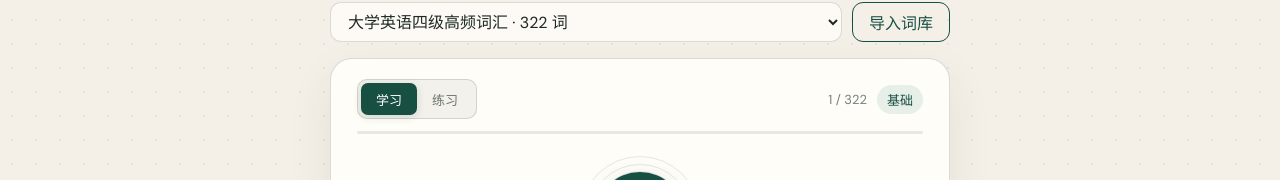
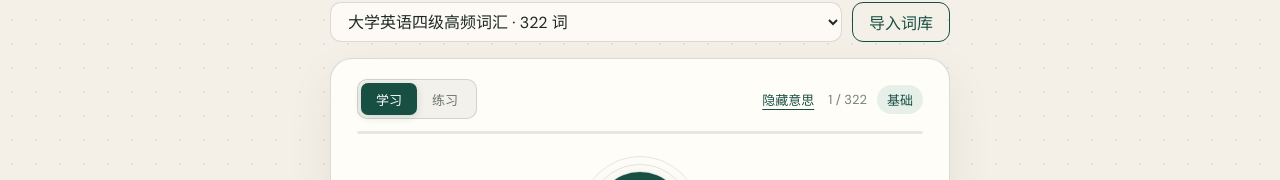
Before and after one commit to RexKing624/echo-spell, a Vue app: page / in a window 1280 px wide. Shown: the part 280-460 px from the top of the page. Built offline with nearby package versions, Linux system fonts and the light colour scheme; a web font is replaced by a local one.

Commit message:
增加意思显示开关

```diff
--- a/src/App.vue
+++ b/src/App.vue
@@ -40,6 +40,9 @@
               <button :class="{ active: studyMode === 'practice' }" type="button" @click="setStudyMode('practice')">{{ t.practice }}</button>
             </div>
             <div class="card-tools">
+              <button class="meaning-toggle" :class="{ active: showMeaning }" type="button" @click="toggleMeaning">
+                {{ showMeaning ? t.hideMeaning : t.showMeaning }}
+              </button>
               <button v-if="sessionMode === 'mistakes'" class="back-to-library" type="button" @click="startSession('all')">{{ t.backToLibrary }}</button>
               <div class="card-meta"><span class="counter">{{ index + 1 }} / {{ shuffled.length }}</span><span class="level" :class="{ mistakes: sessionMode === 'mistakes' }">{{ levelLabel }}</span></div>
             </div>
@@ -55,7 +58,7 @@
             </button>
             <p class="listen-label">{{ t.listen }}</p>
             <button class="slow-toggle" :class="{ active: slowMode }" type="button" @click="toggleSlowMode">{{ slowMode ? t.slowOn : t.slowOff }}</button>
-            <p class="learning-meaning"><span>{{ t.meaning }}</span><strong>{{ currentMeaning }}</strong></p>
+            <p class="learning-meaning" :class="{ hidden: !showMeaning }" :aria-hidden="!showMeaning"><span>{{ t.meaning }}</span><strong>{{ currentMeaning }}</strong></p>
             <label class="answer-label" for="answer">{{ t.answerLabel }}</label>
             <div class="answer-wrap">
               <div v-if="studyMode === 'learn'" class="guided-answer" aria-hidden="true">
@@ -78,7 +81,7 @@
               <p class="result-kicker">{{ result === 'correct' ? t.correct : errorMessage }}</p>
               <div class="word-result" :aria-label="`${t.correctSpelling} ${current.word}`"><span v-for="(part, i) in diff" :key="i" :class="part.type">{{ part.char }}</span></div>
               <p v-if="current.phonetic" class="phonetic">{{ current.phonetic }}</p>
-              <div v-if="studyMode === 'learn'" class="learning-panel">
+              <div v-if="studyMode === 'learn' && showMeaning" class="learning-panel">
                 <div><span class="panel-label">{{ t.meaning }}</span><strong>{{ currentMeaning }}</strong></div>
                 <div v-if="currentTip"><span class="panel-label">{{ t.tip }}</span><p>{{ currentTip }}</p></div>
                 <div v-if="current.example"><span class="panel-label">{{ t.example }}</span><p>{{ current.example }}</p></div>
@@ -115,7 +118,7 @@ const copy = {
     restart: '重新练习', next: '下一个单词', dictionary: '当前词库', importJson: '导入词库', wordUnit: '词',
     imported: '已导入', invalidImport: '无法识别有效词汇，请检查文件内容和格式。', legacyDoc: '旧版 .doc 暂时无法在浏览器中可靠读取，请先另存为 .docx 后再导入。', unsupportedFile: '暂不支持这种文件。可导入 JSON、CSV、TSV、TXT、Excel 或 DOCX。',
     unverifiedWarning: '用户导入词库 · 非 EchoSpell 内置，未经校验。拼写、释义和格式可能不准确，请自行核对。',
-    mode: '学习模式', learn: '学习', practice: '练习', backToLibrary: '回到词库练习', footerLocation: '© 2026 日本 / 东京', learningInstruction: ['照着浅色提示完整输入 全部正确后会自动进入下一词'],
+    mode: '学习模式', learn: '学习', practice: '练习', showMeaning: '显示意思', hideMeaning: '隐藏意思', backToLibrary: '回到词库练习', footerLocation: '© 2026 日本 / 东京', learningInstruction: ['照着浅色提示完整输入 全部正确后会自动进入下一词'],
     close: '很接近。', missing: '你漏掉了', position: '注意这些字母的位置', retry: '再听一次，注意每个音节。',
   },
   ja: {
@@ -128,7 +131,7 @@ const copy = {
     restart: 'もう一度練習', next: '次の単語', dictionary: '単語帳', importJson: '単語帳を読み込む', wordUnit: '語',
     imported: '読み込み完了', invalidImport: '有効な単語を認識できません。ファイルの内容と形式を確認してください。', legacyDoc: '旧形式の .doc はブラウザで正確に読み込めません。.docx 形式で保存してから読み込んでください。', unsupportedFile: 'この形式には未対応です。JSON、CSV、TSV、TXT、Excel、DOCXを利用できます。',
     unverifiedWarning: 'ユーザー読み込み単語帳 · EchoSpell 内蔵ではなく、未検証です。スペル・意味・形式を各自で確認してください。',
-    mode: '学習モード', learn: '学習', practice: '練習', backToLibrary: '単語帳練習に戻る', footerLocation: '© 2026 日本 / 東京', learningInstruction: ['薄い文字を見ながら最後まで入力 正しく入力すると自動で次へ進みます'],
+    mode: '学習モード', learn: '学習', practice: '練習', showMeaning: '意味を表示', hideMeaning: '意味を隠す', backToLibrary: '単語帳練習に戻る', footerLocation: '© 2026 日本 / 東京', learningInstruction: ['薄い文字を見ながら最後まで入力 正しく入力すると自動で次へ進みます'],
     close: 'もう少しです。', missing: '抜けている文字', position: '文字の位置に注意', retry: 'もう一度聞いて、音節を意識しましょう。',
   },
 }
@@ -149,6 +152,7 @@ const input = ref(null)
 const fileInput = ref(null)
 const slowMode = ref(false)
 const studyMode = ref(localStorage.getItem('echospell-mode') || 'learn')
+const showMeaning = ref(localStorage.getItem('echospell-show-meaning') !== 'false')
 const sessionMode = ref('all')
 const customDictionary = ref(readStoredDictionary())
 const selectedDictionaryId = ref(localStorage.getItem('echospell-dictionary') || 'cet4-high-frequency')
@@ -294,6 +298,11 @@ function toggleSlowMode() {
   speak(nextSlowMode)
 }
 
+function toggleMeaning() {
+  showMeaning.value = !showMeaning.value
+  localStorage.setItem('echospell-show-meaning', String(showMeaning.value))
+}
+
 function speak(slow = slowMode.value) {
   window.speechSynthesis.cancel()
   const utterance = new SpeechSynthesisUtterance(current.value.word)
@@ -432,6 +441,9 @@ main { width: min(100% - 48px, 1280px); margin: 0 auto; }
 .card-topline { display: flex; justify-content: space-between; align-items: center; font-size: 13px; color: #77817d; }
 .card-tools { display: flex; align-items: center; justify-content: flex-end; gap: 14px; }
 .card-meta { display: flex; align-items: center; gap: 10px; }
+.meaning-toggle { border: 0; padding: 0; background: transparent; color: #76807c; font-size: 13px; font-weight: 700; text-decoration: underline; text-underline-offset: 4px; }
+.meaning-toggle.active { color: var(--green); }
+.meaning-toggle:hover { color: var(--orange); }
 .back-to-library { border: 0; padding: 0; background: transparent; color: var(--green); font-size: 13px; font-weight: 700; text-decoration: underline; text-underline-offset: 4px; }
 .back-to-library:hover { color: var(--orange); }
 .mode-switch { display: flex; padding: 3px; border: 1px solid var(--line); border-radius: 10px; background: #f3f1eb; }
@@ -454,6 +466,7 @@ main { width: min(100% - 48px, 1280px); margin: 0 auto; }
 .slow-toggle { border: 0; background: transparent; color: var(--green); font-size: 15px; font-weight: 600; padding: 5px 10px; }
 .slow-toggle.active { color: var(--orange); }
 .learning-meaning { width: 100%; margin: 14px 0 0; padding: 12px 16px; border-radius: 12px; background: #f3f0e8; color: #4d5a55; font-size: 15px; line-height: 1.55; text-align: left; }
+.learning-meaning.hidden { visibility: hidden; pointer-events: none; }
 .learning-meaning span { display: block; margin-bottom: 4px; color: #7a8580; font-size: 12px; font-weight: 700; letter-spacing: .12em; }
 .learning-meaning strong { color: var(--ink); font-size: 17px; }
 .answer-label { align-self: stretch; font-size: 16px; font-weight: 600; margin: 18px 0 7px; text-align: center; }
@@ -508,6 +521,7 @@ main { width: min(100% - 48px, 1280px); margin: 0 auto; }
   .card-topline { align-items: flex-start; gap: 10px; }
   .card-tools { flex-direction: column; align-items: flex-end; gap: 5px; }
   .card-meta { flex-direction: column-reverse; align-items: flex-end; gap: 4px; }
+  .meaning-toggle { font-size: 12px; }
   .back-to-library { font-size: 12px; }
   .mode-switch button { min-width: 50px; padding: 0 8px; }
   .practice-area { padding-bottom: 34px; }
```
